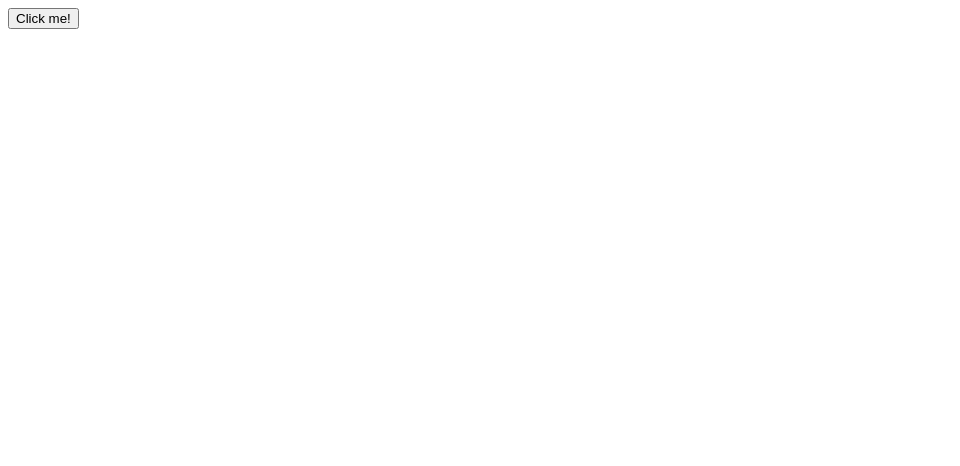
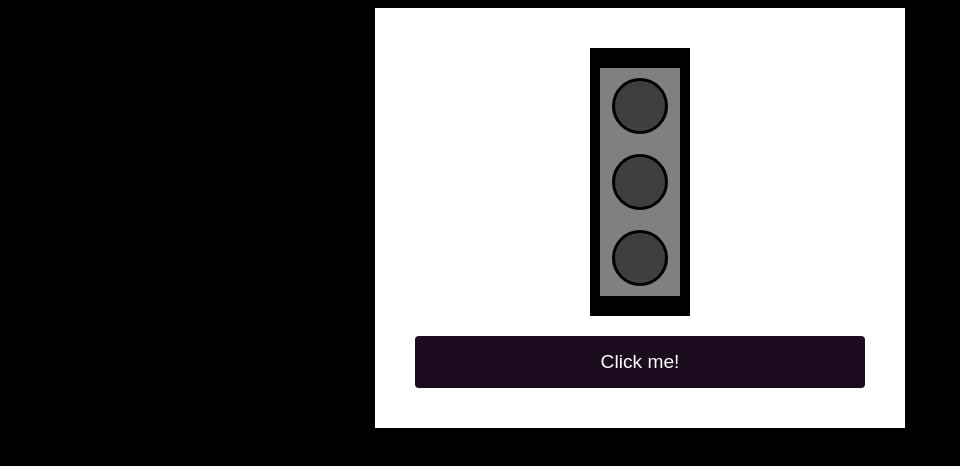
Before and after one commit to Pesouzaaaa/bootcamp-devjr-modulo3, a plain HTML site: page index.html in a window 1280 px wide. Shown: the whole page, without its empty margins (0-960 px from the left). Drawn offline with Linux system fonts and the light colour scheme.

Commit message:
Closes #2 - css externo

```diff
--- a/index.html
+++ b/index.html
@@ -4,18 +4,19 @@
     <meta charset="UTF-8">
     <meta name="viewport" content="width=device-width, initial-scale=1.0">
     <title>Projeto Traffic Light</title>
+    <link rel="stylesheet" href="style.css">
 </head>
 <body>
     <div class="container">
         <div class="traffic-light">
             <div class="panel">
-                <div class="red-light">
+                <div class="light light-off">
 
                 </div>
-                <div class="yellow-light">
+                <div class="light light-off">
 
                 </div>
-                <div class="green-light">
+                <div class="light light-off">
 
                 </div>
             </div>
--- /dev/null
+++ b/style.css
@@ -0,0 +1,69 @@
+body{
+    background-color: #000000;
+}
+
+button{
+    background-color: #1D0C1F;
+    border: none;
+    color: white;
+    padding: 15px 32px;
+    text-decoration: none;
+    font-size: 1.2rem;
+    border-radius: 4px;
+    cursor: pointer;
+}
+
+.container{
+    background-color: #ffffff;
+    padding: 40px;
+    width: 450px;
+    margin: auto;
+    display: flex;
+    flex-direction: column;
+}
+
+.traffic-light{
+    background-color: #000000;
+    width: 100px;
+    padding-top: 10px;
+    padding-bottom: 10px;
+    display: flex;
+    flex-direction: column;
+    margin: auto;
+    margin-bottom: 20px;
+}
+
+.panel{
+    background-color: #808080;
+    margin: 10px;
+    padding: 10px;
+    display: flex;
+    flex-direction: column;
+    row-gap: 20px;
+}
+
+.light{
+    width: 50px;
+    height: 50px;
+    background-color: #3f3f3f;
+    margin: auto;
+
+    border: medium solid #000000;
+    border-radius: 50%;
+}
+
+.red-light{
+    background-color: red;
+}
+
+.yellow-light{
+    background-color: yellow;
+}
+
+.green-light{
+    background-color: green;
+}
+
+.light-off{
+    background-color: #3f3f3f;
+}
```
